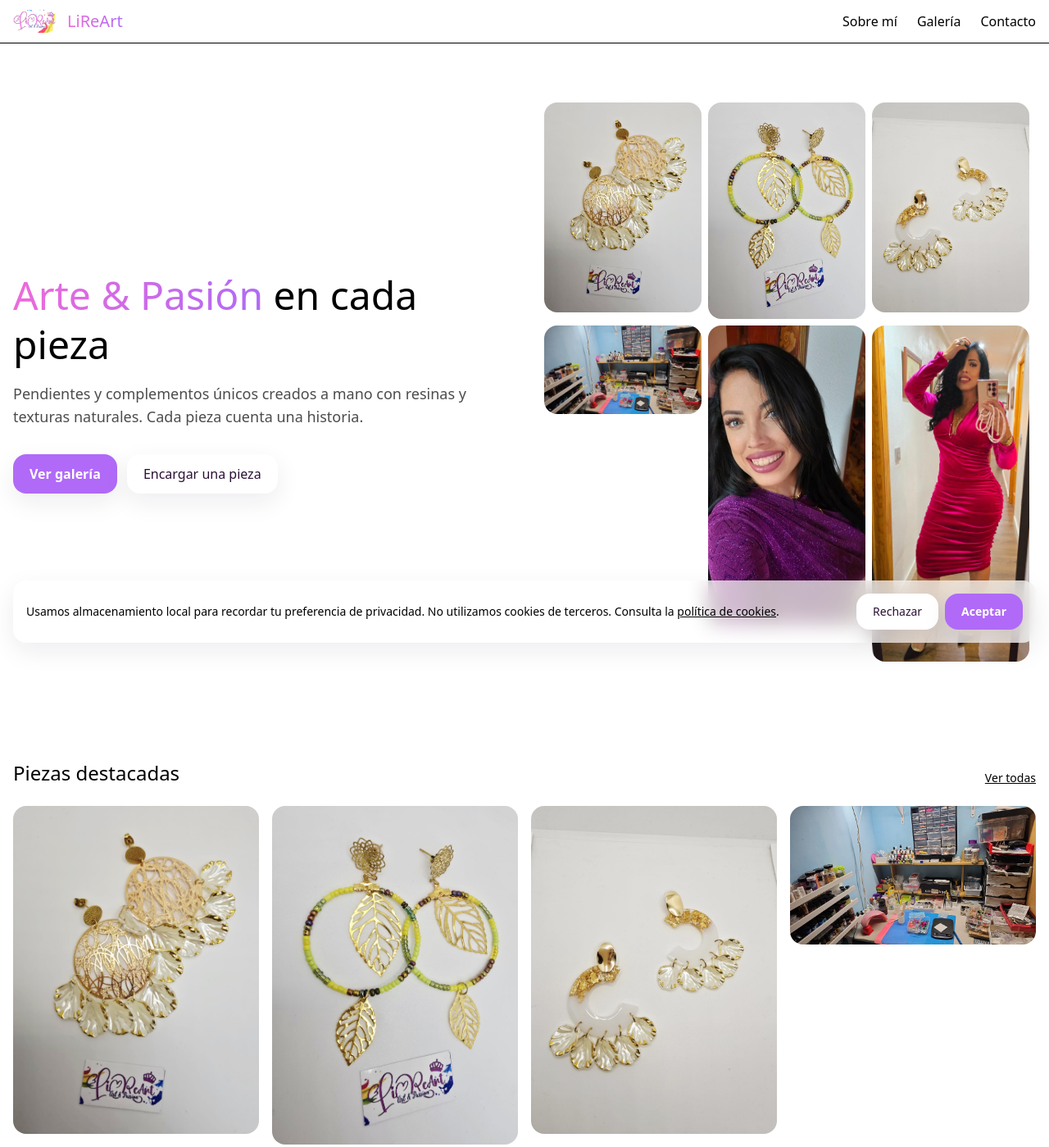
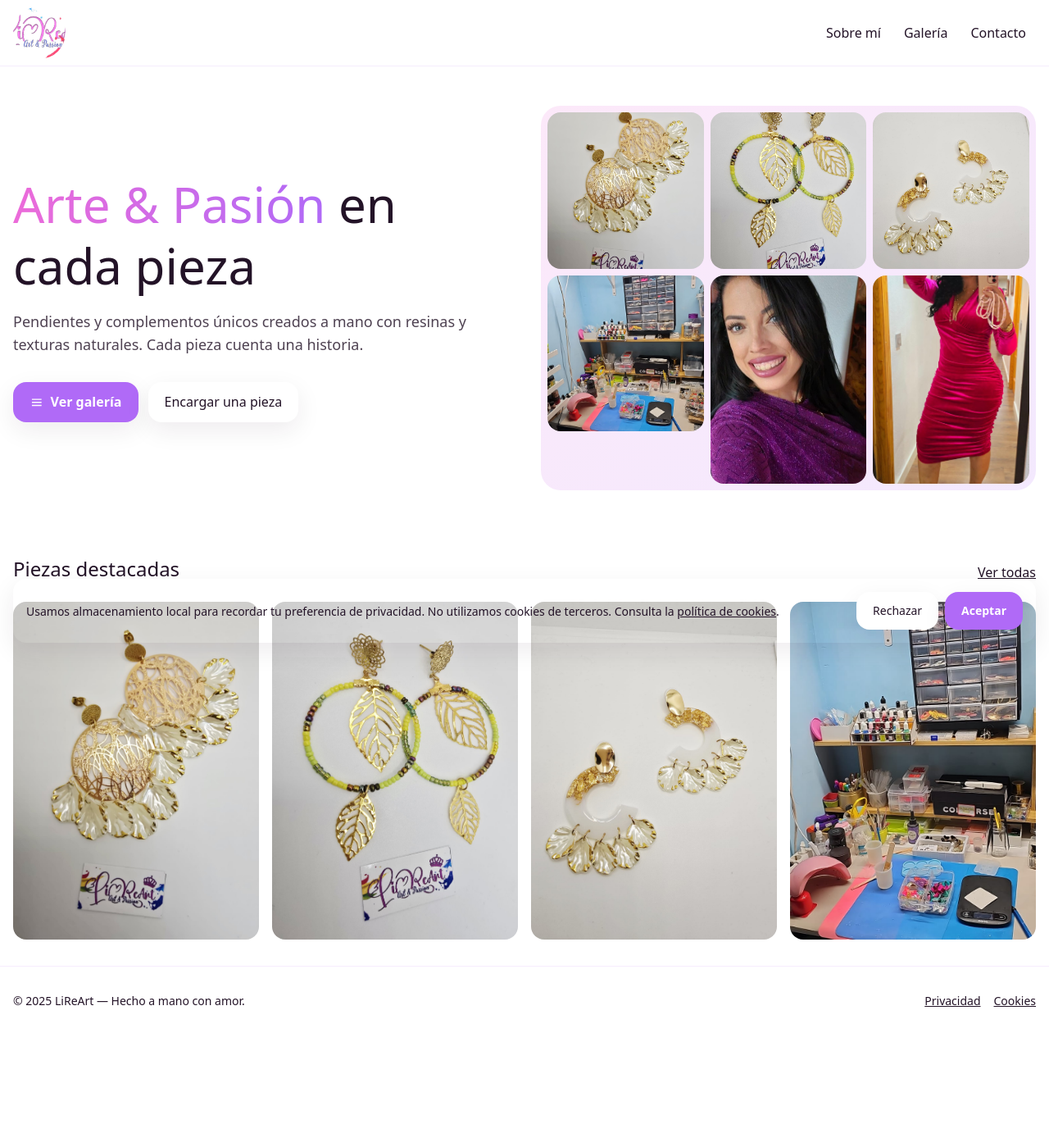
Before and after one commit to andreypwebgit/lireart-web, a website: page index.html in a window 1280 px wide. Shown: the top 1399 px of the page at 82% size. After the commit the page ends 1263 px from the top, so only its background shows below. Drawn offline with Linux system fonts and the light colour scheme.

Commit message:
Fix: corregir estilos, estructura y aspecto visual

```diff
--- a/_source/input.css
+++ b/_source/input.css
@@ -1,48 +1,52 @@
 /* Tailwind v4 entry */
 @import "tailwindcss";
 
-/* Tokens de color como CSS vars para usarlos en componentes custom */
+/* ===== Base ===== */
 @layer base {
   :root{
-    --brand-dark:   #2a1033;
+    --brand-dark:   #231327; /* más neutral para texto */
     --brand-light:  #fff6fb;
     --brand-pink:   #ec6bd9;
     --brand-purple: #b06af7;
+    --brand-accent: #ffd84d;
+    --container-max: 1280px;
   }
-  /* Fallback container para Tailwind v4 */
-  .container {
-    width: min(1200px, 100%);
-    margin-inline: auto;
-    padding-inline: 1rem;
-  }
+  html { scroll-behavior: smooth; }
+  body { color: var(--brand-dark); min-height: 100dvh; display:flex; flex-direction:column; }
+  main { flex: 1 0 auto; }
+  .container { width:min(var(--container-max), 100%); margin-inline:auto; padding-inline:1rem; }
+  img { height:auto; max-width:100%; object-fit:cover; }
 }
 
-/* Utilidades críticas personalizadas */
+/* ===== Utilities ===== */
 @layer utilities {
-  .text-brand-gradient { background: linear-gradient(90deg, #ec6bd9, #b06af7); -webkit-background-clip: text; background-clip: text; color: transparent; }
-  .shadow-soft { box-shadow: 0 10px 30px rgba(42,16,51,.08); }
+  .text-brand-gradient { background: linear-gradient(90deg, var(--brand-pink), var(--brand-purple)); -webkit-background-clip:text; background-clip:text; color:transparent; }
+  .shadow-soft { box-shadow: 0 10px 30px rgba(35,19,39,.08); }
+  .media { aspect-ratio: 1/1; border-radius:1rem; }
+  .media-tall { aspect-ratio: 3/4; border-radius:1rem; }
+  .icon { width:1.1rem; height:1.1rem; display:inline-block; vertical-align:middle; }
 }
 
-/* Componentes de marca (sin @apply a clases custom) */
+/* ===== Components ===== */
 @layer components {
-  .btn-primary {
-    display:inline-flex; align-items:center; justify-content:center;
-    padding:.75rem 1.25rem; border-radius:1rem; font-weight:600;
-    transition: all .2s ease; color:#fff; background: var(--brand-purple);
-    box-shadow: 0 10px 30px rgba(42,16,51,.08);
-  }
-  .btn-primary:hover { opacity:.9; }
-  .btn-primary:focus-visible { outline: none; box-shadow: 0 0 0 4px color-mix(in oklab, var(--brand-pink) 30%, transparent); }
+  /* Header */
+  .site-header{ position:sticky; top:0; z-index:40; background:rgba(255,255,255,.9); backdrop-filter: blur(8px); border-bottom:1px solid color-mix(in oklab, var(--brand-purple) 12%, transparent); }
+  .logo { display:flex; align-items:center; gap:.5rem; }
+  .logo img{ width:64px; height:64px; border-radius:9999px; }
+  .nav-link{ padding:.5rem .75rem; border-radius:.75rem; transition:.2s ease; }
+  .nav-link:hover{ background: color-mix(in oklab, var(--brand-purple) 10%, transparent); }
 
-  .btn-ghost {
-    display:inline-flex; align-items:center; justify-content:center;
-    padding:.75rem 1.25rem; border-radius:1rem; font-weight:500;
-    transition: all .2s ease; background:#fff; color: var(--brand-dark);
-    box-shadow: 0 10px 30px rgba(42,16,51,.08);
-  }
-  .btn-ghost:hover { background: var(--brand-light); }
+  /* Buttons */
+  .btn-primary { display:inline-flex; align-items:center; gap:.5rem; padding:.8rem 1.25rem; border-radius:1rem; font-weight:600; color:#fff; background:var(--brand-purple); box-shadow:0 10px 30px rgba(35,19,39,.08); transition:.2s ease; }
+  .btn-primary:hover { opacity:.92; }
+  .btn-ghost { display:inline-flex; align-items:center; gap:.5rem; padding:.8rem 1.25rem; border-radius:1rem; font-weight:500; background:#fff; color:var(--brand-dark); box-shadow:0 10px 30px rgba(35,19,39,.08); }
+  .chip { padding:.35rem .8rem; border-radius:9999px; border:1px solid color-mix(in oklab, var(--brand-purple) 20%, transparent); }
 
-  .tag { font-size:.75rem; padding:.25rem .75rem; border-radius:9999px; background: var(--brand-light); color: var(--brand-dark); }
-  .chip { padding:.25rem .75rem; border-radius:9999px; border:1px solid color-mix(in oklab, var(--brand-purple) 20%, transparent); color: var(--brand-dark); }
-  .glass { background: rgba(255,255,255,.7); -webkit-backdrop-filter: blur(12px); backdrop-filter: blur(12px); }
+  /* Cards / gallery */
+  .card { border-radius:1rem; overflow:hidden; background:#fff; }
+  .card:hover img{ transform:scale(1.02); }
+  .card img{ transition:transform .3s ease; }
+
+  /* Footer sticky */
+  .site-footer{ border-top:1px solid color-mix(in oklab, var(--brand-purple) 12%, transparent); }
 }
--- a/index.html
+++ b/index.html
@@ -14,23 +14,22 @@
   <meta property="og:image" content="/assets/images/logos/lireart-logo.jpg" />
   <meta name="theme-color" content="#ec6bd9" />
 </head>
-<body class="bg-white text-brand-dark">
+<body>
   <!-- Header -->
-  <header class="sticky top-0 z-40 bg-white/90 backdrop-blur border-b border-brand-purple/10">
-    <div class="container flex items-center justify-between py-3">
-      <a class="flex items-center gap-3" href="/">
-        <img src="/assets/images/logos/lireart-logo.jpg" width="54" height="54" alt="Logotipo LiReArt" class="rounded-full" />
-        <span class="font-display text-xl text-brand-gradient">LiReArt</span>
+  <header class="site-header">
+    <div class="container flex items-center justify-between py-2">
+      <a class="logo" href="/" aria-label="Inicio LiReArt">
+        <img src="/assets/images/logos/lireart-logo.jpg" alt="Logotipo LiReArt" />
       </a>
-      <nav class="hidden md:flex gap-6" aria-label="Principal">
-        <a class="hover:underline" href="/about.html">Sobre mí</a>
-        <a class="hover:underline" href="/gallery.html">Galería</a>
-        <a class="hover:underline" href="/contact.html">Contacto</a>
+      <nav class="hidden md:flex items-center gap-1" aria-label="Principal">
+        <a class="nav-link" href="/about.html">Sobre mí</a>
+        <a class="nav-link" href="/gallery.html">Galería</a>
+        <a class="nav-link" href="/contact.html">Contacto</a>
       </nav>
       <button id="menu-toggle" class="md:hidden btn-ghost" aria-expanded="false" aria-controls="mobile-menu" aria-label="Abrir menú">Menú</button>
     </div>
-    <div id="mobile-menu" class="md:hidden hidden border-t border-brand-purple/10">
-      <div class="container py-2 flex flex-col gap-2">
+    <div id="mobile-menu" class="md:hidden hidden border-t">
+      <div class="container py-2 flex flex-col gap-1">
         <a class="py-2" href="/about.html">Sobre mí</a>
         <a class="py-2" href="/gallery.html">Galería</a>
         <a class="py-2" href="/contact.html">Contacto</a>
@@ -39,58 +38,64 @@
   </header>
 
   <!-- Hero -->
+  <main>
   <section class="relative">
-    <div class="container grid md:grid-cols-2 gap-8 items-center py-16">
+    <div class="container grid md:grid-cols-2 gap-10 items-center py-12">
       <div>
-        <h1 class="font-display text-4xl sm:text-5xl leading-tight"><span class="text-brand-gradient">Arte & Pasión</span> en cada pieza</h1>
-        <p class="mt-4 text-lg text-black/70">Pendientes y complementos únicos creados a mano con resinas y texturas naturales. Cada pieza cuenta una historia.</p>
+        <h1 class="text-4xl sm:text-6xl leading-tight"><span class="text-brand-gradient">Arte & Pasión</span> en cada pieza</h1>
+        <p class="mt-4 text-lg opacity-80">Pendientes y complementos únicos creados a mano con resinas y texturas naturales. Cada pieza cuenta una historia.</p>
         <div class="mt-8 flex gap-3">
-          <a href="/gallery.html" class="btn-primary">Ver galería</a>
+          <a href="/gallery.html" class="btn-primary">
+            <svg class="icon" viewBox="0 0 24 24" fill="none" stroke="currentColor" stroke-width="2"><path d="M4 7h16M4 12h16M4 17h16"/></svg>
+            Ver galería
+          </a>
           <a href="/contact.html" class="btn-ghost">Encargar una pieza</a>
         </div>
       </div>
-      <div class="rounded-3xl p-2 bg-gradient-to-br from-brand-pink/20 to-brand-purple/20">
+      <div class="rounded-3xl p-2 bg-gradient-to-br from-[color:var(--brand-pink)]/15 to-[color:var(--brand-purple)]/15">
         <div class="grid grid-cols-2 sm:grid-cols-3 gap-2">
-          <img class="rounded-2xl" src="/assets/images/works/pendientes-01.jpg" alt="Pendientes artesanales LiReArt (dorado y nácar)" loading="lazy" decoding="async" />
-          <img class="rounded-2xl" src="/assets/images/works/pendientes-02.jpg" alt="Pendientes LiReArt con cuentas verdes y hojas doradas" loading="lazy" decoding="async" />
-          <img class="rounded-2xl" src="/assets/images/works/pendientes-03.jpg" alt="Pendientes LiReArt con resina y pan de oro" loading="lazy" decoding="async" />
-          <img class="rounded-2xl" src="/assets/images/works/taller-01.jpg" alt="Mesa de trabajo del taller LiReArt" loading="lazy" decoding="async" />
-          <img class="rounded-2xl" src="/assets/images/about/about-me-01.jpg" alt="Lilian, artesana de LiReArt" loading="lazy" decoding="async" />
-          <img class="rounded-2xl" src="/assets/images/about/about-me-02.jpg" alt="Lilian luciendo un vestido fucsia" loading="lazy" decoding="async" />
+          <img class="media" src="/assets/images/works/pendientes-01.jpg" alt="Pendientes artesanales LiReArt (dorado y nácar)" loading="lazy" decoding="async" />
+          <img class="media" src="/assets/images/works/pendientes-02.jpg" alt="Pendientes LiReArt con cuentas verdes y hojas doradas" loading="lazy" decoding="async" />
+          <img class="media" src="/assets/images/works/pendientes-03.jpg" alt="Pendientes LiReArt con resina y pan de oro" loading="lazy" decoding="async" />
+          <img class="media" src="/assets/images/works/taller-01.jpg" alt="Mesa de trabajo del taller LiReArt" loading="lazy" decoding="async" />
+          <img class="media-tall" src="/assets/images/about/about-me-01.jpg" alt="Lilian, artesana de LiReArt" loading="lazy" decoding="async" />
+          <img class="media-tall" src="/assets/images/about/about-me-02.jpg" alt="Lilian luciendo un vestido fucsia" loading="lazy" decoding="async" />
         </div>
       </div>
     </div>
   </section>
 
   <!-- Galería destacada -->
-  <section class="py-12">
+  <section class="py-8">
     <div class="container">
       <div class="flex items-end justify-between mb-6">
-        <h2 class="text-2xl font-display">Piezas destacadas</h2>
-        <a class="text-sm underline" href="/gallery.html">Ver todas</a>
+        <h2 class="text-2xl">Piezas destacadas</h2>
+        <a class="underline" href="/gallery.html">Ver todas</a>
       </div>
       <div class="grid grid-cols-2 md:grid-cols-3 lg:grid-cols-4 gap-4" data-gallery>
-        <figure class="cursor-zoom-in" data-item data-category="pendientes">
-          <img src="/assets/images/works/pendientes-01.jpg" alt="Pendientes dorados con pétalos nácar" loading="lazy" decoding="async" class="rounded-2xl" />
+        <figure class="card cursor-zoom-in" data-item data-category="pendientes">
+          <img src="/assets/images/works/pendientes-01.jpg" alt="Pendientes dorados con pétalos nácar" class="w-full h-full" loading="lazy" decoding="async" />
           <figcaption class="sr-only">Pendientes dorados con pétalos nácar</figcaption>
         </figure>
-        <figure class="cursor-zoom-in" data-item data-category="pendientes">
-          <img src="/assets/images/works/pendientes-02.jpg" alt="Pendientes con cuentas verdes y hojas doradas" loading="lazy" decoding="async" class="rounded-2xl" />
+        <figure class="card cursor-zoom-in" data-item data-category="pendientes">
+          <img src="/assets/images/works/pendientes-02.jpg" alt="Pendientes con cuentas verdes y hojas doradas" class="w-full h-full" loading="lazy" decoding="async" />
           <figcaption class="sr-only">Pendientes con cuentas verdes y hojas doradas</figcaption>
         </figure>
-        <figure class="cursor-zoom-in" data-item data-category="pendientes">
-          <img src="/assets/images/works/pendientes-03.jpg" alt="Pendientes de resina con pan de oro" loading="lazy" decoding="async" class="rounded-2xl" />
+        <figure class="card cursor-zoom-in" data-item data-category="pendientes">
+          <img src="/assets/images/works/pendientes-03.jpg" alt="Pendientes de resina con pan de oro" class="w-full h-full" loading="lazy" decoding="async" />
           <figcaption class="sr-only">Pendientes de resina con pan de oro</figcaption>
         </figure>
-        <figure class="cursor-zoom-in" data-item data-category="otros">
-          <img src="/assets/images/works/taller-01.jpg" alt="El taller de LiReArt" loading="lazy" decoding="async" class="rounded-2xl" />
+        <figure class="card cursor-zoom-in" data-item data-category="otros">
+          <img src="/assets/images/works/taller-01.jpg" alt="El taller de LiReArt" class="w-full h-full" loading="lazy" decoding="async" />
           <figcaption class="sr-only">El taller de LiReArt</figcaption>
         </figure>
       </div>
-    </section>
+    </div>
+  </section>
+  </main>
 
   <!-- Footer -->
-  <footer class="border-t border-brand-purple/10 mt-16">
+  <footer class="site-footer">
     <div class="container py-8 text-sm flex flex-col md:flex-row md:items-center md:justify-between gap-4">
       <p>© <span id="year"></span> LiReArt — Hecho a mano con amor.</p>
       <nav class="flex gap-4">
```
Also changed, not shown: about.html (+12 -12 lines), contact.html (+25 -16 lines), gallery.html (+22 -23 lines), assets/css/style.css.
